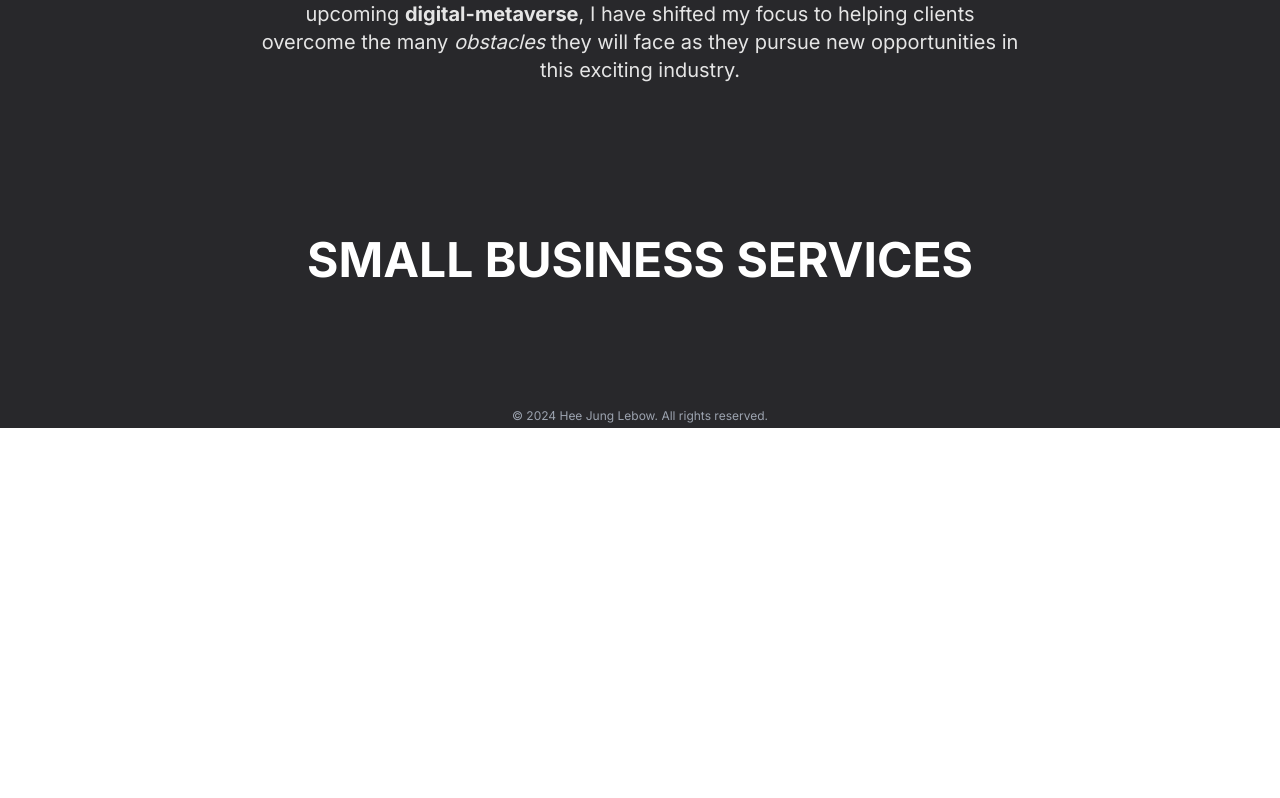
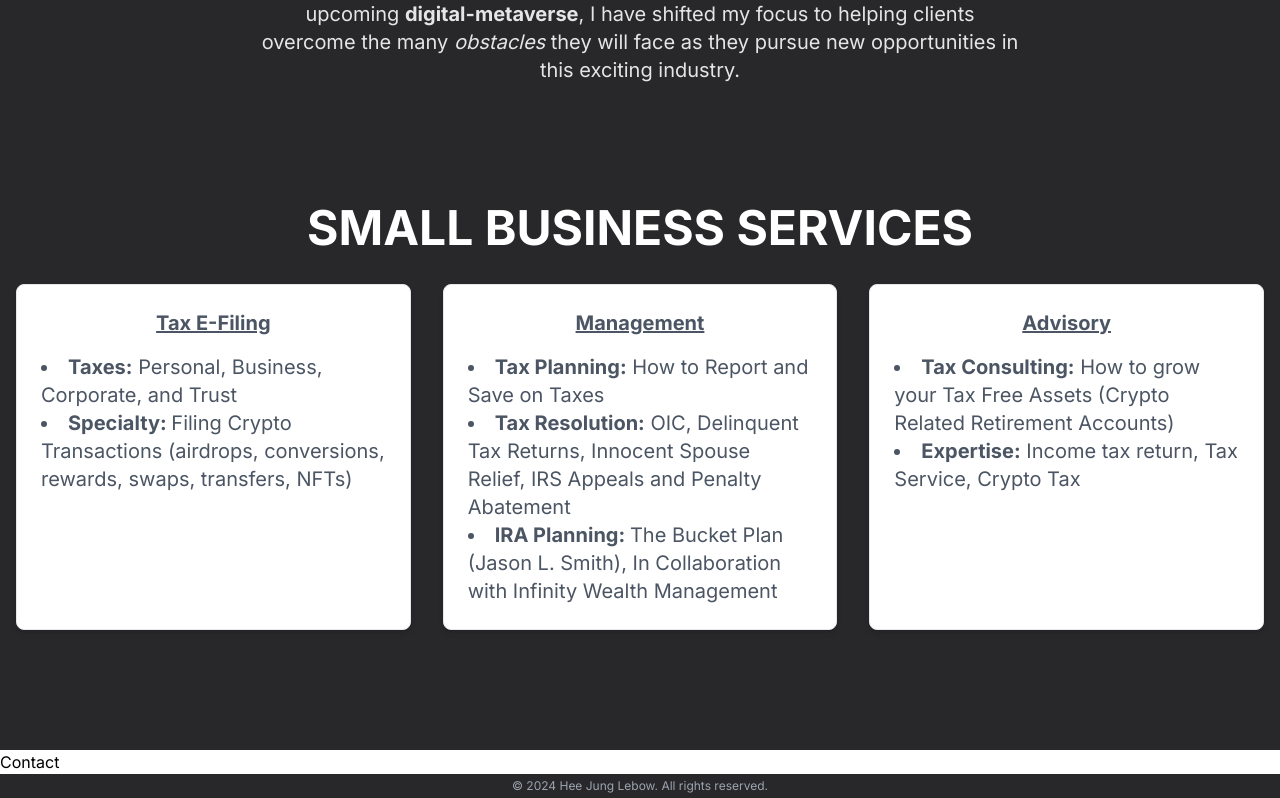
Before and after one commit to deflatedDbug/blockchaintax, a Next.js app: page / in a window 1280 px wide. Shown: the part 972-1770 px from the top of the page. Before the commit the page ends 1400 px from the top, so only its background shows below. Built offline with nearby package versions, Linux system fonts and the light colour scheme.

Commit message:
redesigned services section and changed hover effect for hero-button

```diff
--- a/app/page.tsx
+++ b/app/page.tsx
@@ -2,12 +2,15 @@ import Hero from "@/components/hero";
 import About from "@/components/about";
 import Services from "@/components/services";
 import Footer from "@/components/footer"
+import Contact  from "@/components/contact";
+
 export default function Home() {
   return (
     <main className="">
       <Hero />
       <About />
       <Services />
+      <Contact/>
       <Footer />
     </main>
   );
--- /dev/null
+++ b/components/contact.tsx
@@ -0,0 +1,7 @@
+import React from 'react'
+
+export default function Contact() {
+  return (
+    <div>Contact</div>
+  )
+}
--- a/components/hero.tsx
+++ b/components/hero.tsx
@@ -25,7 +25,7 @@ export default function Hero() {
             <span className="font-bold underline">Tax Consultation</span>
           </p>
           <button
-            className="bg-[#28282B] hover:opacity-80 text-white font-bold py-4 px-8 rounded"
+            className="bg-[#28282B] text-white font-bold py-4 px-8 rounded hover:scale-110"
             onClick={handleClick}
           >
             BOOK TODAY
--- a/components/services.tsx
+++ b/components/services.tsx
@@ -1,13 +1,56 @@
 import React from "react";
-import Image from "next/image";
 
 export default function Services() {
   return (
     <section id="services" className="bg-[#28282B] text-white py-20">
-      <header>
-        <h1 className="font-bold text-5xl text-center mt-8 mb-10">
+      <header className="mb-10 ">
+        <h1 className="font-bold text-5xl text-center mb-8">
           SMALL BUSINESS SERVICES
         </h1>
+        {/* Single grid container for all services */}
+        <div className="grid grid-cols-1 md:grid-cols-3 gap-8 max-w-screen-xl mx-auto px-4 text-xl">
+          {/* Service 1 */}
+          <div className="border bg-white text-gray-600 p-6 rounded-lg shadow-md hover:scale-110">
+            <h2 className="font-bold text-xl mb-4 text-center underline">Tax E-Filing</h2>
+            <li>
+              <span className="font-bold">Taxes:</span> Personal, Business,
+              Corporate, and Trust
+            </li>
+            <li>
+              <span className="font-bold">Specialty: </span>Filing Crypto
+              Transactions (airdrops, conversions, rewards, swaps, transfers, NFTs)
+            </li>
+          </div>
+          {/* Service 2 */}
+          <div className="border bg-white text-gray-600 p-6 rounded-lg shadow-md hover:scale-110">
+            <h2 className="font-bold text-xl mb-4 text-center underline">Management</h2>
+            <li>
+              <span className="font-bold">Tax Planning:</span> How to Report and Save on Taxes
+            </li>
+            <li>
+              <span className="font-bold"> Tax Resolution:</span> OIC,
+              Delinquent Tax Returns, Innocent Spouse Relief, IRS Appeals and
+              Penalty Abatement
+            </li>
+            <li>
+              <span className="font-bold"> IRA Planning: </span> The Bucket Plan
+              (Jason L. Smith), In Collaboration with Infinity Wealth Management
+            </li>
+          </div>
+
+          {/* Service 3 */}
+          <div className="border bg-white text-gray-600 p-6 rounded-lg shadow-md hover:scale-110">
+            <h2 className="font-bold text-xl mb-4 text-center underline">Advisory</h2>
+            <li>
+              <span className="font-bold"> Tax Consulting:</span> How to grow
+              your Tax Free Assets (Crypto Related Retirement Accounts)
+            </li>
+            <li>
+              <span className="font-bold">Expertise:</span> Income tax return, Tax
+              Service, Crypto Tax
+            </li>
+          </div>
+        </div>
       </header>
     </section>
   );
```
